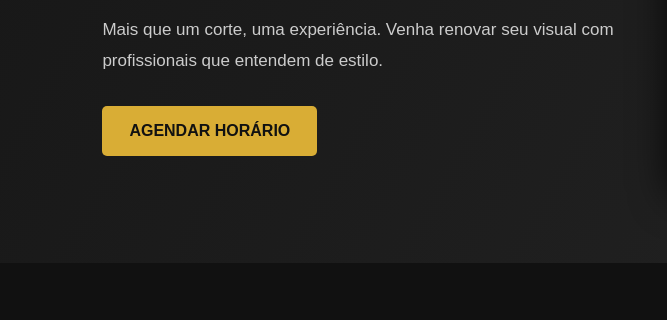
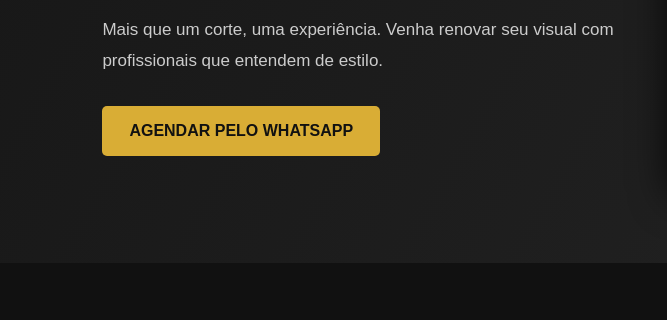
Before and after one commit to Ghost-Noob/barbearia-black-clover, a plain HTML site: page index.html in a window 1280 px wide. Shown: the part 343-663 px from the top of the page, 0-667 px from the left. Drawn offline with Linux system fonts and the light colour scheme.

Commit message:
Update index.html

```diff
--- a/index.html
+++ b/index.html
@@ -35,9 +35,9 @@
                     que entendem de estilo.
                 </p>
 
-                <a class="botao" href="#contato">
-                    AGENDAR HORÁRIO
-                </a>
+             <a class="botao" href="https://wa.me/5511999999999" target="_blank">
+    AGENDAR PELO WHATSAPP
+</a>
             </div>
 
             <div class="hero-image">
```
